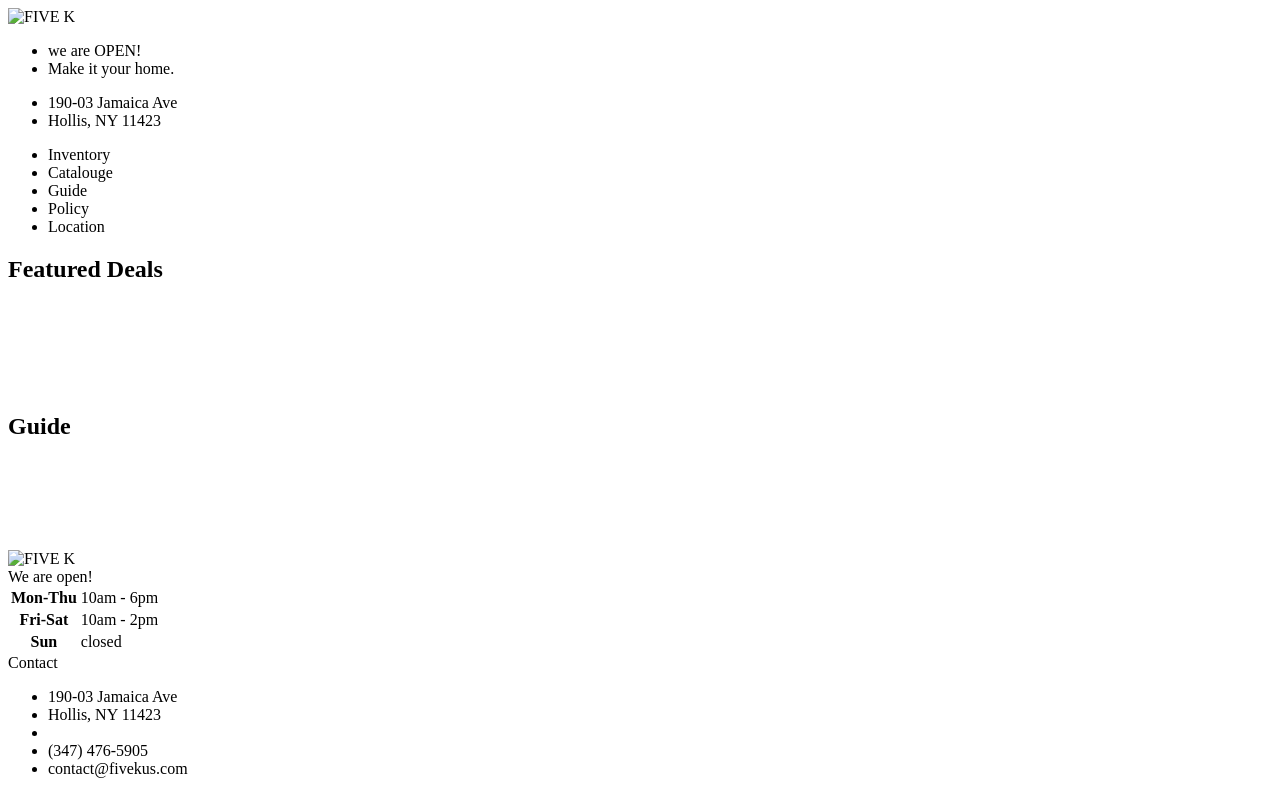
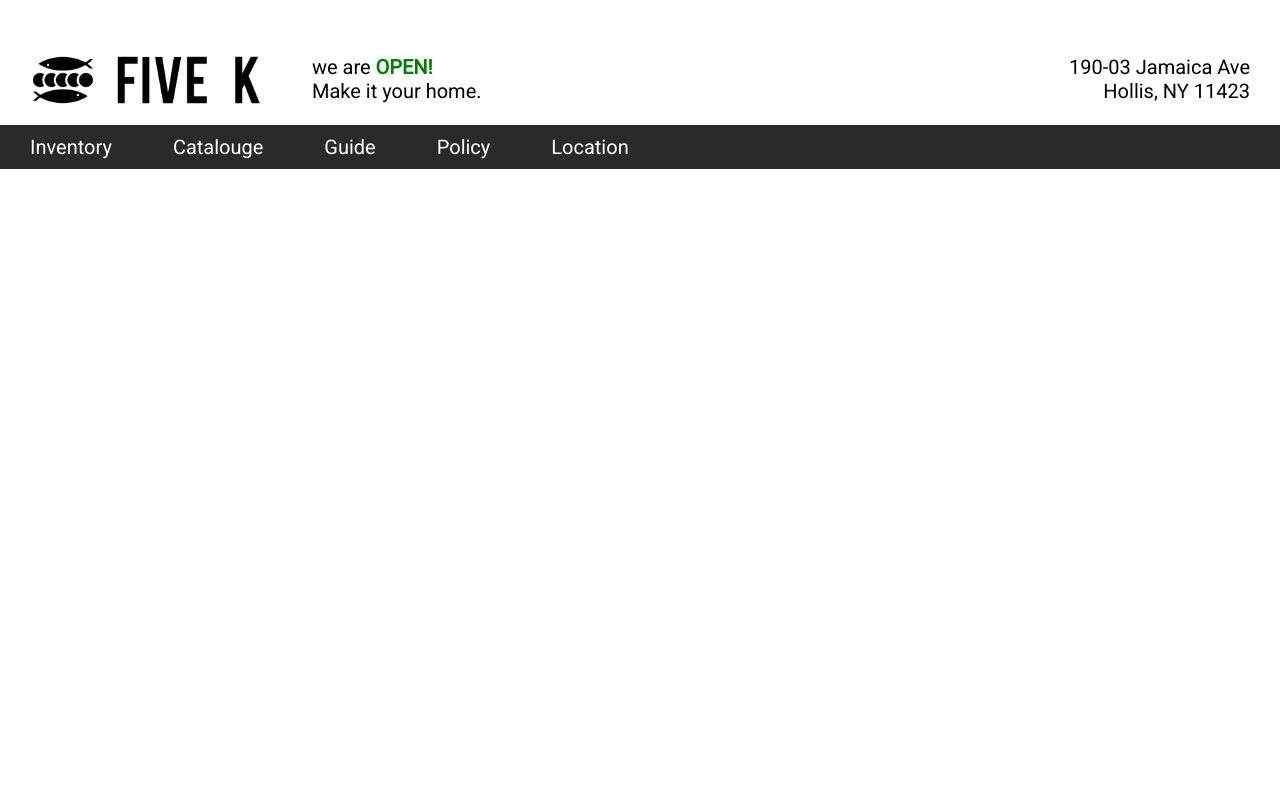
Before and after one commit to FIVEKUS/bravo, a plain HTML site: page index.html in a window 1280 px wide. Shown: the top 800 px of the page. Drawn offline with Linux system fonts and the light colour scheme.

Commit message:
added styling and modified header.mid

```diff
--- a/index.html
+++ b/index.html
@@ -13,6 +13,11 @@
         <meta property="og:url" content="http://www.fivekus.com">
         <meta property="og:type" content="website">
 
+
+        <link href="https://fonts.googleapis.com/css?family=Roboto" rel="stylesheet">
+        <link rel="stylesheet" type="text/css" href="style.css">
+        <link rel="stylesheet" type="text/css" href="queries.css">
+
 		<title>HOME | FIVE K</title>
 	</head>
 	<body>
@@ -22,12 +27,10 @@
 			</div>
 
 			<div class="mid">
-				<div class="logo">
-					<img src="#" alt="FIVE K">
-				</div>
+				<img class="logo" src="logo-01.png" alt="FIVE K">
 				<div class="slogan">
 					<ul>
-						<li>we are OPEN!</li>
+						<li>we are <span id="open">OPEN!</span></li>
 						<li>Make it your home.</li>
 					</ul>
 				</div>
--- /dev/null
+++ b/style.css
@@ -0,0 +1,77 @@
+@charset "utf-8";
+/* CSS Document */
+
+/* ===== BASIC SETUP ===== */
+* {
+    font-family: 'Roboto', 'Helvetica', 'Arial','San Serif';
+    text-decoration: none;
+
+    margin: 0px;
+    padding: 0px;
+
+    box-sizing: border-box;
+
+    list-style: none;
+    scroll-behavior: smooth;
+}
+
+
+html {
+    font-size: 20px;
+    font-weight: 400;
+    color: #000000;
+    text-decoration: none;
+    text-rendering: optimizeLegibility;
+    text-align: left;
+
+    background-color: #fff;
+}
+
+section {
+	margin: auto;
+    padding: 100px 250px;
+    background-size: cover;
+    background-position: center;
+    background-attachment: fixed;
+    min-height: 100vh;
+}
+
+
+
+.top, .mid, .bot { padding: 10px 30px;}
+
+.top {
+	background-color: #565656;
+	display: none;
+}
+
+
+.mid {
+	display: flex;
+	justify-content: flex-start;
+	flex-direction: row;
+	margin: 45px 0px 10px 0px;
+	height: 70px;
+	width: 100%;
+}
+.slogan { margin-left: 50px; }
+.logo { height: 100%;}
+.location { margin-left: auto; text-align: right; }
+
+#open, #close { font-weight: 600; }
+#open { color: green; }
+#close { color: red; }
+
+
+.bot {
+	background-color: #2A2A2A;
+	color: #fff;
+}
+.bot ul {
+	display: flex;
+	flex-direction: row;
+	justify-content: flex-start;
+}
+.bot ul li {
+	margin-right: 5%;
+}
```
Also changed, not shown: logo-01.png (added).
